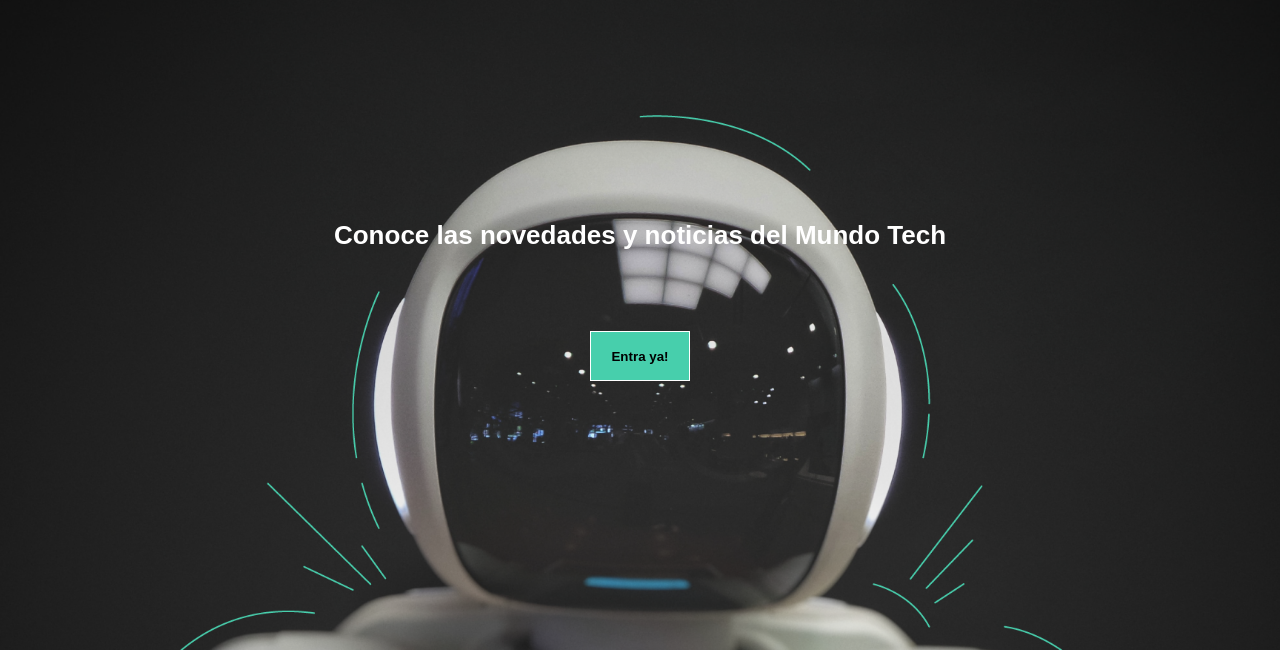
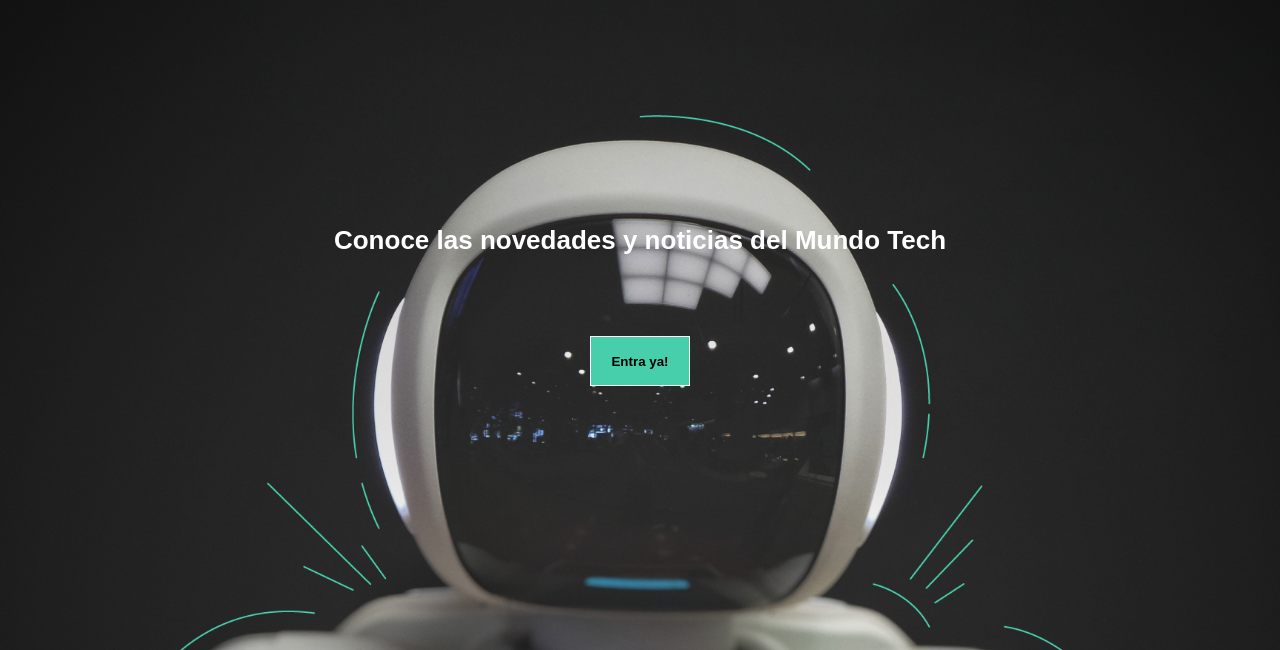
Before and after one commit to Diegogila/mi_blog, a plain HTML site: page index.html in a window 1280 px wide. Shown: the part 150-800 px from the top of the page. Drawn offline with Linux system fonts and the light colour scheme.

Commit message:
Se corrige alineado con grid

```diff
--- a/css/styles/style.css
+++ b/css/styles/style.css
@@ -69,7 +69,7 @@ header{
 
 main{
     display: grid;
-    place-items: start center;
+    place-items: center;
     height: 100%;
     background-image: url("../../assets/img/Cover.png");
     background-size: cover;
@@ -79,12 +79,11 @@ main{
 .main__container{
     display: flex;
     flex-direction: column;
-    height: 80%;
-    width: 50%;
+    width: 80%;
     min-width: 300px;
     justify-content: center;
     align-items: center;
-
+    padding-bottom: 150px;
 }
 
 .main__container h1{
```
